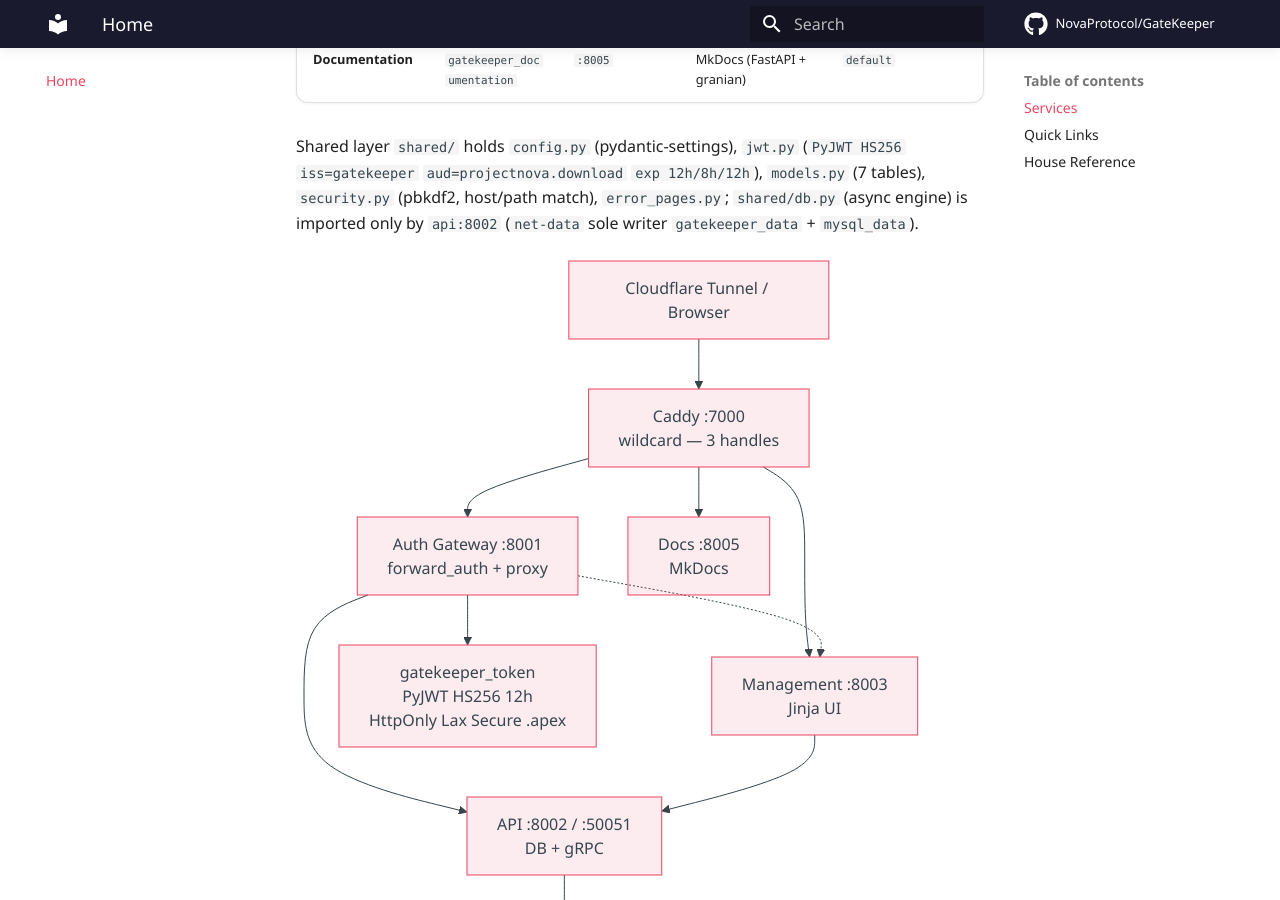
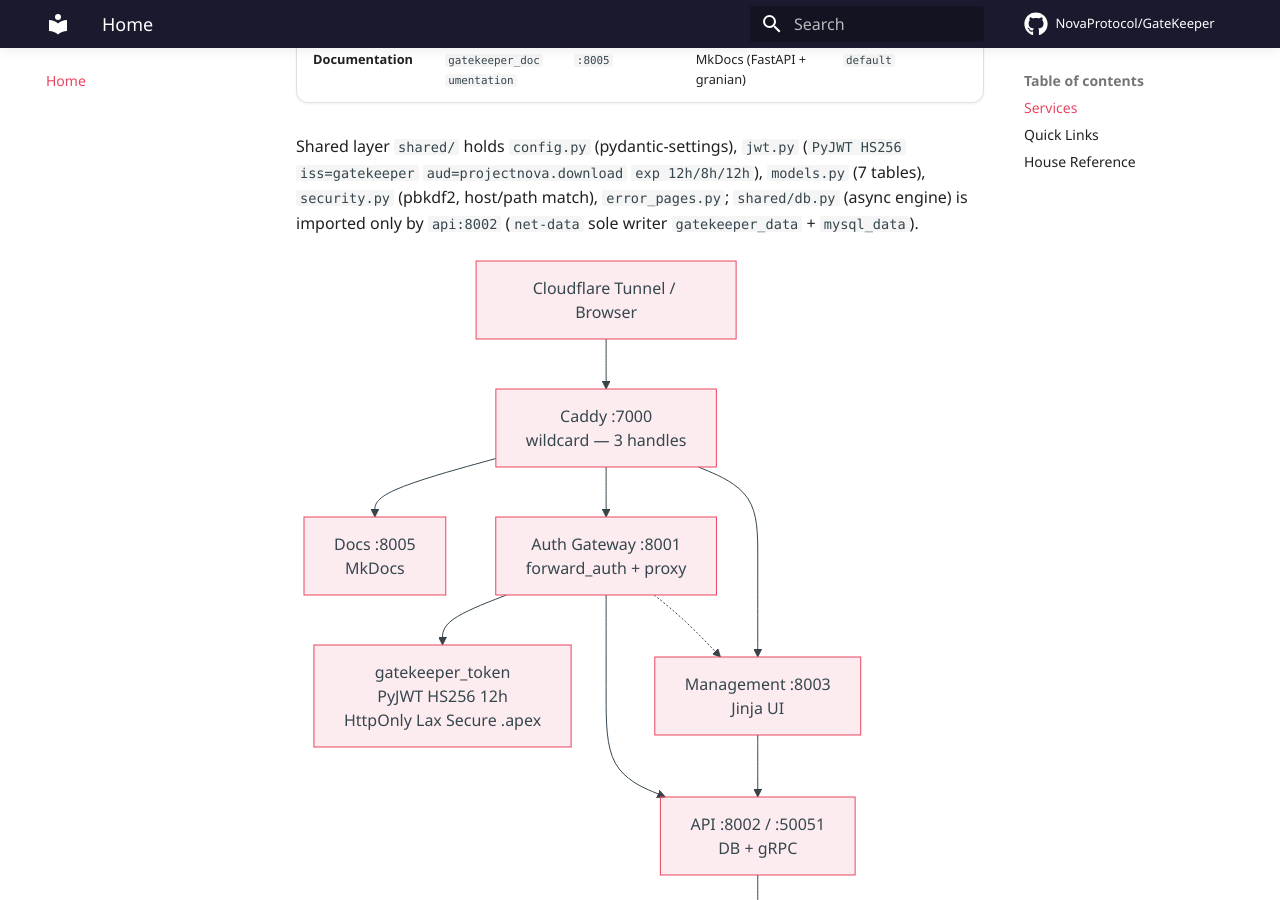
Before and after one commit to NovaProtocol/GateKeeper, an MkDocs documentation site: the page built from documentation/docs/index.md, in a window 1280 px wide and 900 px high, scrolled down 802 px. Built offline with MkDocs 1.6.1 and Material for MkDocs 9.7.7, drawn with Linux system fonts in a browser that asks for light colours; some web fonts are replaced; comment, search, counter and statistics services are not loaded.

````diff
--- a/documentation/docs/index.md
+++ b/documentation/docs/index.md
@@ -20,14 +20,14 @@ Shared layer `shared/` holds `config.py` (pydantic-settings), `jwt.py` (`PyJWT H
 ```mermaid
 graph TB
     TUN["Cloudflare Tunnel / Browser"] --> CADDY["Caddy :7000<br/>wildcard — 3 handles"]
+    CADDY --> DOC["Docs :8005<br/>MkDocs"]
     CADDY --> AUTH["Auth Gateway :8001<br/>forward_auth + proxy"]
     CADDY --> MGMT["Management :8003<br/>Jinja UI"]
-    CADDY --> DOC["Docs :8005<br/>MkDocs"]
+    AUTH --> COOKIE["gatekeeper_token<br/>PyJWT HS256 12h<br/>HttpOnly Lax Secure .apex"]
     AUTH --> API["API :8002 / :50051<br/>DB + gRPC"]
     MGMT --> API
     AUTH -.-> MGMT
     API --> DB[("MySQL 8.4 / SQLite<br/>gatekeeper_data + mysql_data")]
-    AUTH --> COOKIE["gatekeeper_token<br/>PyJWT HS256 12h<br/>HttpOnly Lax Secure .apex"]
 ```
 
 ```
````
